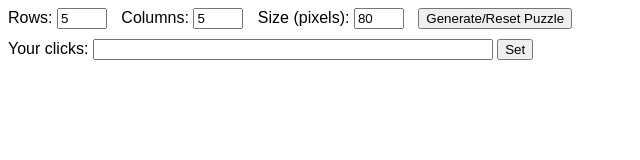
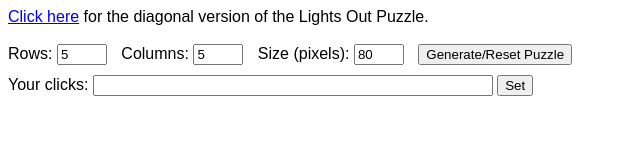
Before and after one commit to igor-minevich/lights-out, a plain HTML site: page index.html in a window 1280 px wide. Shown: the whole page, without its empty margins (0-640 px from the left). Drawn offline with nearby package versions, Linux system fonts and the light colour scheme.

Commit message:
Diagonal Lights Out Puzzle Added

```diff
--- a/index.html
+++ b/index.html
@@ -34,6 +34,8 @@
   </style>
 </head>
 <body>
+<a href="diagonal.html">Click here</a> for the diagonal version of the Lights Out Puzzle.<br>
+<br>
   <section class="controls">
     <label for="row-input">Rows:</label>
     <input type="text" id="row-input" value="5" />
```
